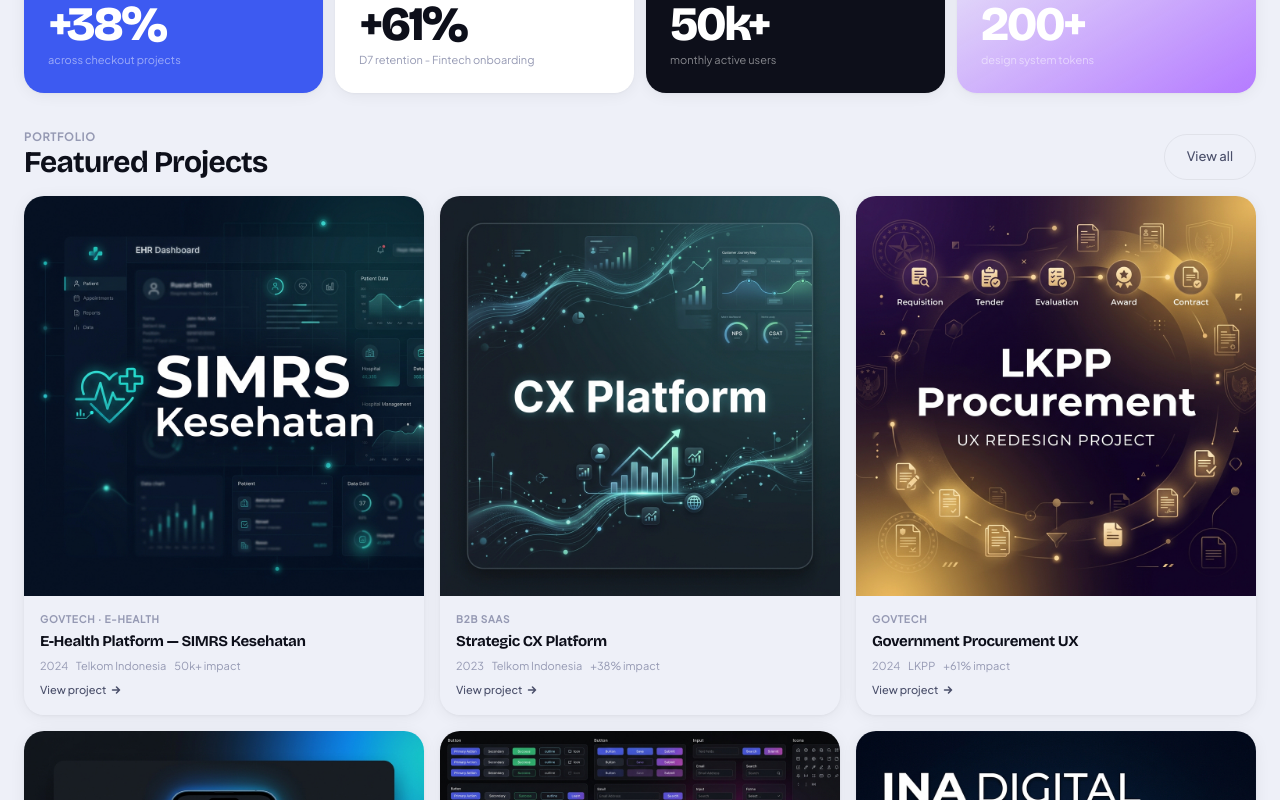
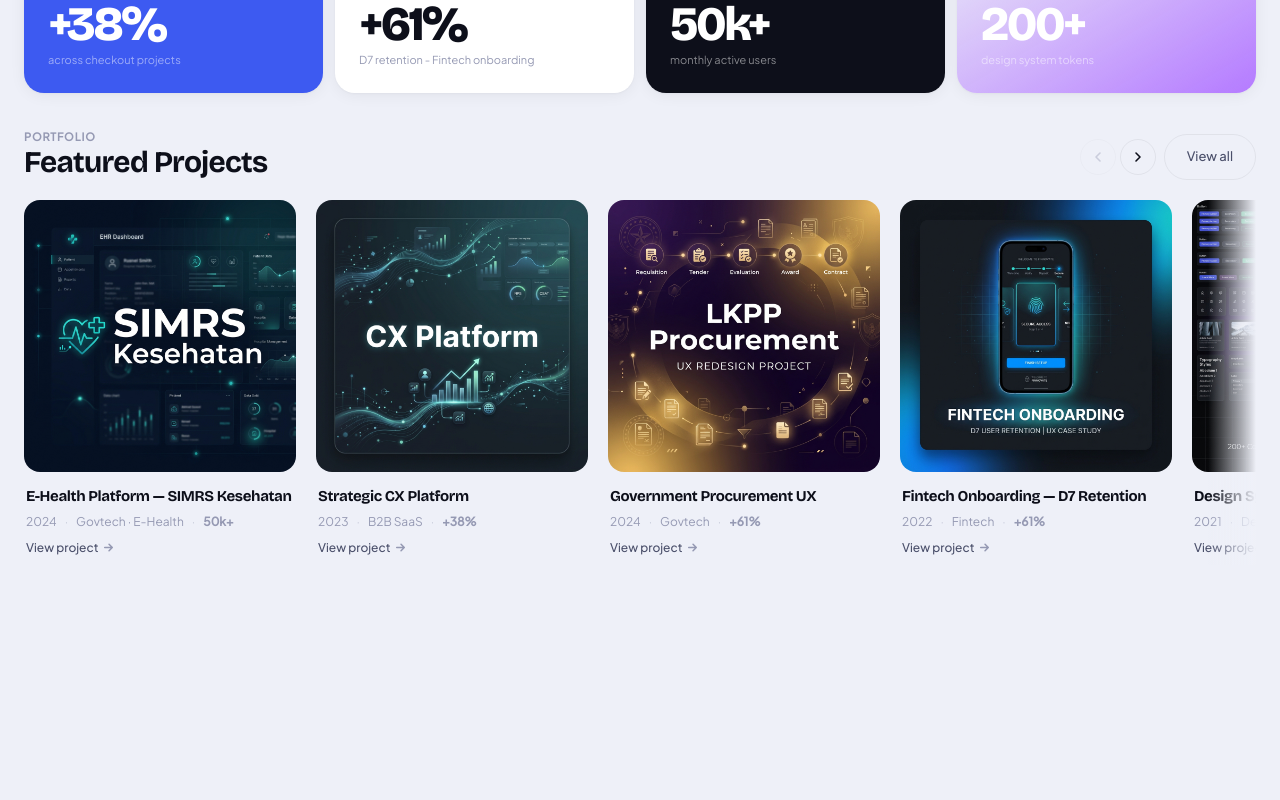
Before and after one commit to tkmwuln/portfolio-nextjs, a Next.js app: page / in a window 1280 px wide. Shown: the part 580-1380 px from the top of the page. After the commit the page ends 1177 px from the top, so only its background shows below. Built offline with nearby package versions, Linux system fonts and the light colour scheme; no server answers; the database is empty.

Commit message:
feat: implement interactive horizontal project slider with drag-to-scroll and updated card UI

```diff
--- a/app/components/portfolio/ProjectCard.tsx
+++ b/app/components/portfolio/ProjectCard.tsx
@@ -22,10 +22,12 @@
 };
 
 const FALLBACK_GRADIENTS = [
-  "linear-gradient(135deg, #c8d4f8 0%, #b8c5f5 100%)",
-  "linear-gradient(135deg, #ddc8f5 0%, #c8b8f0 100%)",
-  "linear-gradient(135deg, #b8f0d8 0%, #a8e8cc 100%)",
-  "linear-gradient(135deg, #f5c8d4 0%, #f0b8c5 100%)",
+  "linear-gradient(140deg, #2c3e50 0%, #3498db 100%)",
+  "linear-gradient(140deg, #0f2027 0%, #2c5364 100%)",
+  "linear-gradient(140deg, #4b1248 0%, #f0c27b 100%)",
+  "linear-gradient(140deg, #373b44 0%, #4286f4 100%)",
+  "linear-gradient(140deg, #1a1c2c 0%, #4a192c 100%)",
+  "linear-gradient(140deg, #141e30 0%, #243b55 100%)",
 ];
 
 export default function ProjectCard({
@@ -44,13 +46,23 @@
   return (
     <Link
       href={`/portfolio/${slug}`}
-      className="group flex flex-col no-underline rounded-card overflow-hidden shadow-card bg-surface hover:bg-surface-2 transition-colors duration-200"
+      className="group flex flex-col no-underline bg-transparent focus-visible:outline-none"
+      style={{ touchAction: "manipulation" }}
     >
-      {/* ── Thumbnail ── */}
-      <div className="relative w-full overflow-hidden" style={{ aspectRatio: "1 / 1" }}>
-        <div className="absolute inset-0 transition-transform duration-500 group-hover:scale-105">
+      {/* ── Square Thumbnail ── */}
+      <div
+        className="relative w-full rounded-[16px] overflow-hidden"
+        style={{ aspectRatio: "1 / 1" }}
+      >
+        <div className="absolute inset-0 transition-transform duration-500 ease-out group-hover:scale-[1.04]">
           {coverImageUrl ? (
-            <Image src={coverImageUrl} alt={title} fill className="object-cover" />
+            <Image
+              src={coverImageUrl}
+              alt={title}
+              fill
+              className="object-cover"
+              sizes="(max-width: 640px) 80vw, 290px"
+            />
           ) : (
             <>
               <img
@@ -68,47 +80,48 @@
       </div>
 
       {/* ── Content ── */}
-      <div className="flex flex-col gap-1 p-4">
-        {category && (
-          <p className="text-[10px] uppercase tracking-[.08em] font-semibold text-ink-3">
-            {category.name}
-          </p>
-        )}
-        <h3 className="font-display text-[15px] font-bold text-ink leading-snug tracking-tight">
+      <div className="flex flex-col gap-1.5 pt-3.5 px-0.5">
+        {/* Title */}
+        <p className="font-display text-[15px] font-semibold text-ink leading-snug tracking-tight group-hover:text-ink transition-colors duration-200 line-clamp-2">
           {title}
-        </h3>
+        </p>
 
         {/* Metadata row */}
-        <div className="flex items-center gap-2 mt-0.5">
+        <div className="flex items-center gap-2 flex-wrap">
           {projectYear && (
-            <span className="text-[11px] text-ink-3">{projectYear}</span>
+            <span className="text-[12px] text-ink-3">{projectYear}</span>
           )}
-          {clientName && (
-            <span className="text-[11px] text-ink-3">{clientName}</span>
+          {clientName && projectYear && (
+            <span className="text-[12px] text-ink-3 opacity-40">·</span>
+          )}
+          {category && (
+            <span className="text-[12px] text-ink-3">{category.name}</span>
           )}
           {metrics[0] && (
-            <span className="text-[11px] text-ink-3">
-              {metrics[0].metricValue}
-              {metrics[0].metricUnit} {metrics[0].metricLabel}
-            </span>
+            <>
+              <span className="text-[12px] text-ink-3 opacity-40">·</span>
+              <span className="text-[12px] text-ink-3 font-semibold">
+                {metrics[0].metricValue}
+              </span>
+            </>
           )}
         </div>
 
-        {/* CTA link */}
-        <span className="text-[11px] text-ink-2 font-medium mt-1 flex items-center gap-1 group-hover:gap-2 transition-all duration-200">
+        {/* CTA */}
+        <span className="text-[12px] text-ink-2 font-medium flex items-center gap-1 group-hover:gap-2 transition-all duration-200 mt-0.5">
           View project
           <svg
-            width="12"
-            height="12"
+            width="13"
+            height="13"
             viewBox="0 0 12 12"
             fill="none"
             aria-hidden="true"
-            className="transition-transform duration-200 group-hover:translate-x-0.5"
+            className="text-ink-3 transition-transform duration-200 group-hover:translate-x-0.5"
           >
             <path
               d="M2.5 6h7m-3-3 3 3-3 3"
               stroke="currentColor"
-              strokeWidth="1.5"
+              strokeWidth="1.4"
               strokeLinecap="round"
               strokeLinejoin="round"
             />
--- a/app/components/sections/HomeProjectsSection.tsx
+++ b/app/components/sections/HomeProjectsSection.tsx
@@ -1,6 +1,7 @@
 "use client";
 
 import Link from "next/link";
+import { useRef, useState, useCallback, useEffect } from "react";
 import ProjectCard from "../portfolio/ProjectCard";
 import { useLang } from "../../context/LangContext";
 import { STATIC_PROJECTS } from "@/lib/projects";
@@ -15,32 +16,157 @@
   clientName?: string | null;
   projectYear?: number | null;
   metricValue?: string | null;
+  metricLabel?: string | null;
   published?: boolean;
   gradient?: string;
 };
+
+const CARD_WIDTH = 272; // px — card width
+const CARD_GAP = 20;    // px — gap between cards
 
 export default function HomeProjectsSection({ projects }: { projects: Project[] }) {
   const { t } = useLang();
   const display = projects.length > 0 ? projects : STATIC_PROJECTS;
 
+  const sliderRef = useRef<HTMLDivElement>(null);
+  const [canScrollLeft, setCanScrollLeft] = useState(false);
+  const [canScrollRight, setCanScrollRight] = useState(true);
+
+  // Drag state
+  const isDragging = useRef(false);
+  const startX = useRef(0);
+  const scrollLeft = useRef(0);
+
+  const updateArrows = useCallback(() => {
+    const el = sliderRef.current;
+    if (!el) return;
+    setCanScrollLeft(el.scrollLeft > 4);
+    setCanScrollRight(el.scrollLeft < el.scrollWidth - el.clientWidth - 4);
+  }, []);
+
+  useEffect(() => {
+    const el = sliderRef.current;
+    if (!el) return;
+    updateArrows();
+    el.addEventListener("scroll", updateArrows, { passive: true });
+    window.addEventListener("resize", updateArrows, { passive: true });
+    return () => {
+      el.removeEventListener("scroll", updateArrows);
+      window.removeEventListener("resize", updateArrows);
+    };
+  }, [updateArrows]);
+
+  const scrollBy = (dir: 1 | -1) => {
+    const el = sliderRef.current;
+    if (!el) return;
+    el.scrollBy({ left: dir * (CARD_WIDTH + CARD_GAP) * 2, behavior: "smooth" });
+  };
+
+  // Mouse drag handlers
+  const onMouseDown = (e: React.MouseEvent) => {
+    isDragging.current = true;
+    startX.current = e.pageX - (sliderRef.current?.offsetLeft ?? 0);
+    scrollLeft.current = sliderRef.current?.scrollLeft ?? 0;
+    if (sliderRef.current) sliderRef.current.style.cursor = "grabbing";
+  };
+  const onMouseMove = (e: React.MouseEvent) => {
+    if (!isDragging.current || !sliderRef.current) return;
+    e.preventDefault();
+    const x = e.pageX - sliderRef.current.offsetLeft;
+    sliderRef.current.scrollLeft = scrollLeft.current - (x - startX.current) * 1.2;
+  };
+  const onMouseUp = () => {
+    isDragging.current = false;
+    if (sliderRef.current) sliderRef.current.style.cursor = "grab";
+  };
+
   return (
     <section id="projects" className="pt-6">
-      <div className="flex items-end justify-between mb-4">
+      {/* Header row */}
+      <div className="flex items-end justify-between mb-5">
         <div>
           <p className="label uppercase text-ink-3">{t("projects.label")}</p>
           <h2 className="font-display text-3xl font-bold text-ink tracking-tight">
             {t("projects.heading")}
           </h2>
         </div>
-        <Link href="/portfolio" className="btn-ghost">
+
+        {/* Arrow controls + View all */}
+        <div className="flex items-center gap-2">
+          <div className="hidden sm:flex items-center gap-1">
+            <button
+              onClick={() => scrollBy(-1)}
+              disabled={!canScrollLeft}
+              aria-label="Scroll left"
+              className={`w-9 h-9 flex items-center justify-center rounded-full border transition-all duration-200 cursor-pointer bg-transparent ${
+                canScrollLeft
+                  ? "border-[var(--border)] text-ink hover:bg-card2 hover:border-ink"
+                  : "border-[var(--border)] text-ink-3 opacity-40 cursor-not-allowed"
+              }`}
+            >
+              <svg width="16" height="16" viewBox="0 0 16 16" fill="none">
+                <path d="M10 12L6 8l4-4" stroke="currentColor" strokeWidth="1.6" strokeLinecap="round" strokeLinejoin="round"/>
+              </svg>
+            </button>
+            <button
+              onClick={() => scrollBy(1)}
+              disabled={!canScrollRight}
+              aria-label="Scroll right"
+              className={`w-9 h-9 flex items-center justify-center rounded-full border transition-all duration-200 cursor-pointer bg-transparent ${
+                canScrollRight
+                  ? "border-[var(--border)] text-ink hover:bg-card2 hover:border-ink"
+                  : "border-[var(--border)] text-ink-3 opacity-40 cursor-not-allowed"
+              }`}
+            >
+              <svg width="16" height="16" viewBox="0 0 16 16" fill="none">
+                <path d="M6 12l4-4-4-4" stroke="currentColor" strokeWidth="1.6" strokeLinecap="round" strokeLinejoin="round"/>
+              </svg>
+            </button>
+          </div>
+
+          <Link href="/portfolio" className="btn-ghost text-[13px]">
             {t("projects.view_all")}
           </Link>
         </div>
+      </div>
 
-      <div className="grid grid-cols-1 sm:grid-cols-2 lg:grid-cols-3 gap-4">
-        {display.slice(0, 6).map((project, index) => (
+      {/* Slider */}
+      <div className="relative">
+        {/* Left fade mask */}
+        <div
+          className="pointer-events-none absolute left-0 top-0 bottom-0 w-8 z-10 transition-opacity duration-300"
+          style={{
+            background: "linear-gradient(to right, var(--bg-page), transparent)",
+            opacity: canScrollLeft ? 1 : 0,
+          }}
+        />
+        {/* Right fade mask */}
+        <div
+          className="pointer-events-none absolute right-0 top-0 bottom-0 w-12 z-10"
+          style={{ background: "linear-gradient(to left, var(--bg-page), transparent)" }}
+        />
+
+        <div
+          ref={sliderRef}
+          className="flex gap-5 overflow-x-auto select-none pb-2"
+          style={{
+            scrollbarWidth: "none",
+            msOverflowStyle: "none",
+            cursor: "grab",
+            touchAction: "pan-x",
+          }}
+          onMouseDown={onMouseDown}
+          onMouseMove={onMouseMove}
+          onMouseUp={onMouseUp}
+          onMouseLeave={onMouseUp}
+        >
+          {display.map((project, index) => (
+            <div
+              key={project.id}
+              className="shrink-0"
+              style={{ width: CARD_WIDTH }}
+            >
               <ProjectCard
-            key={project.id}
                 title={project.title}
                 slug={project.slug ?? String(project.id)}
                 summary={project.description}
@@ -50,13 +176,15 @@
                 projectYear={project.projectYear ?? null}
                 metrics={
                   project.metricValue
-                ? [{ metricLabel: "impact", metricValue: String(project.metricValue) }]
+                    ? [{ metricLabel: project.metricLabel || "impact", metricValue: String(project.metricValue) }]
                     : []
                 }
                 gradient={project.gradient}
                 index={index}
               />
+            </div>
           ))}
+        </div>
       </div>
     </section>
   );
--- a/lib/prisma.ts
+++ b/lib/prisma.ts
@@ -1,4 +1,4 @@
-import { PrismaClient } from '../app/generated/prisma/client'
+import { PrismaClient } from '@/app/generated/prisma/client'
 import { PrismaPg } from '@prisma/adapter-pg'
 import pg from 'pg'
 
```
Also changed, not shown: app/globals.css (+11 -0 lines). Lines whose indentation alone changed are shown as unchanged.
